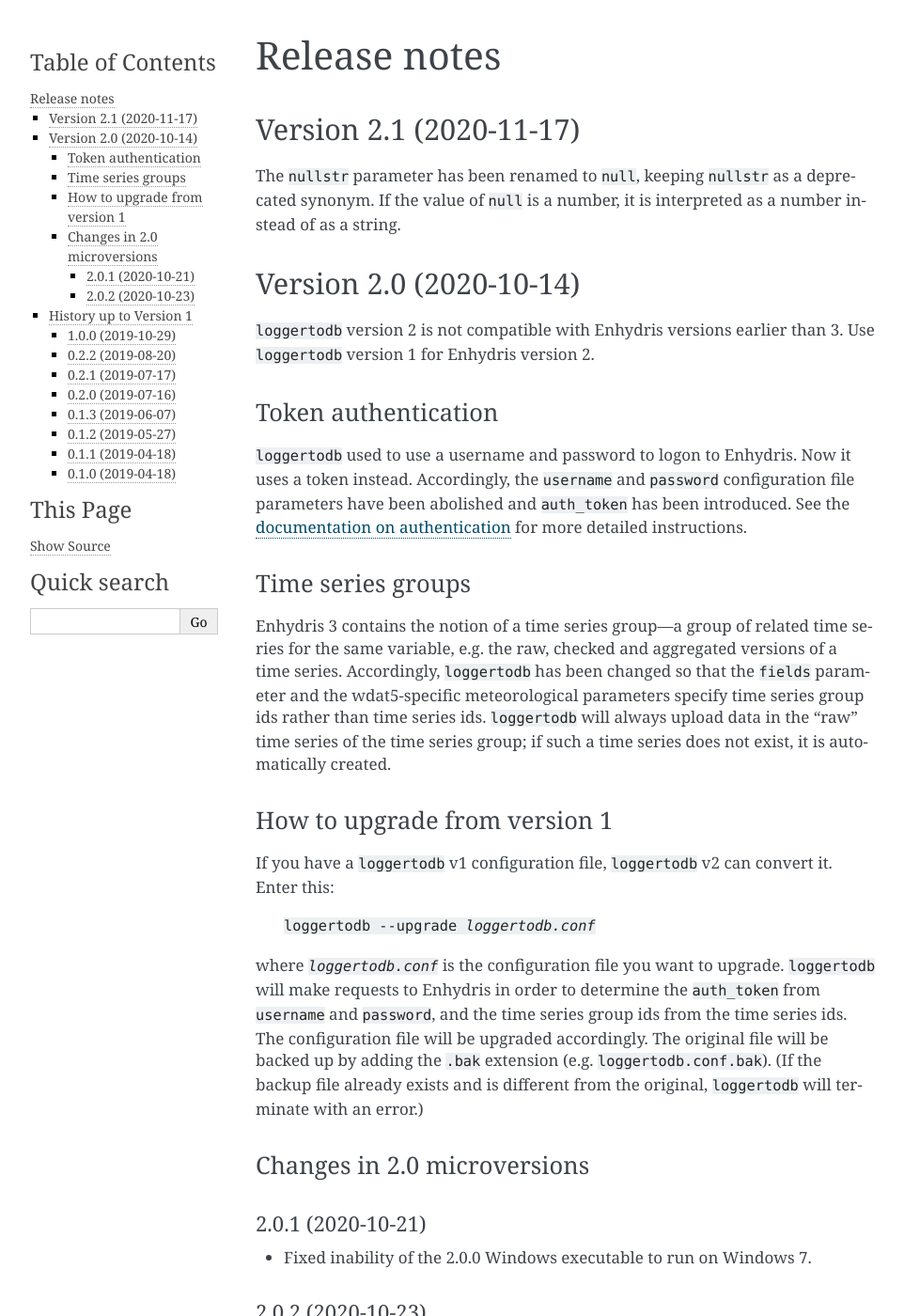
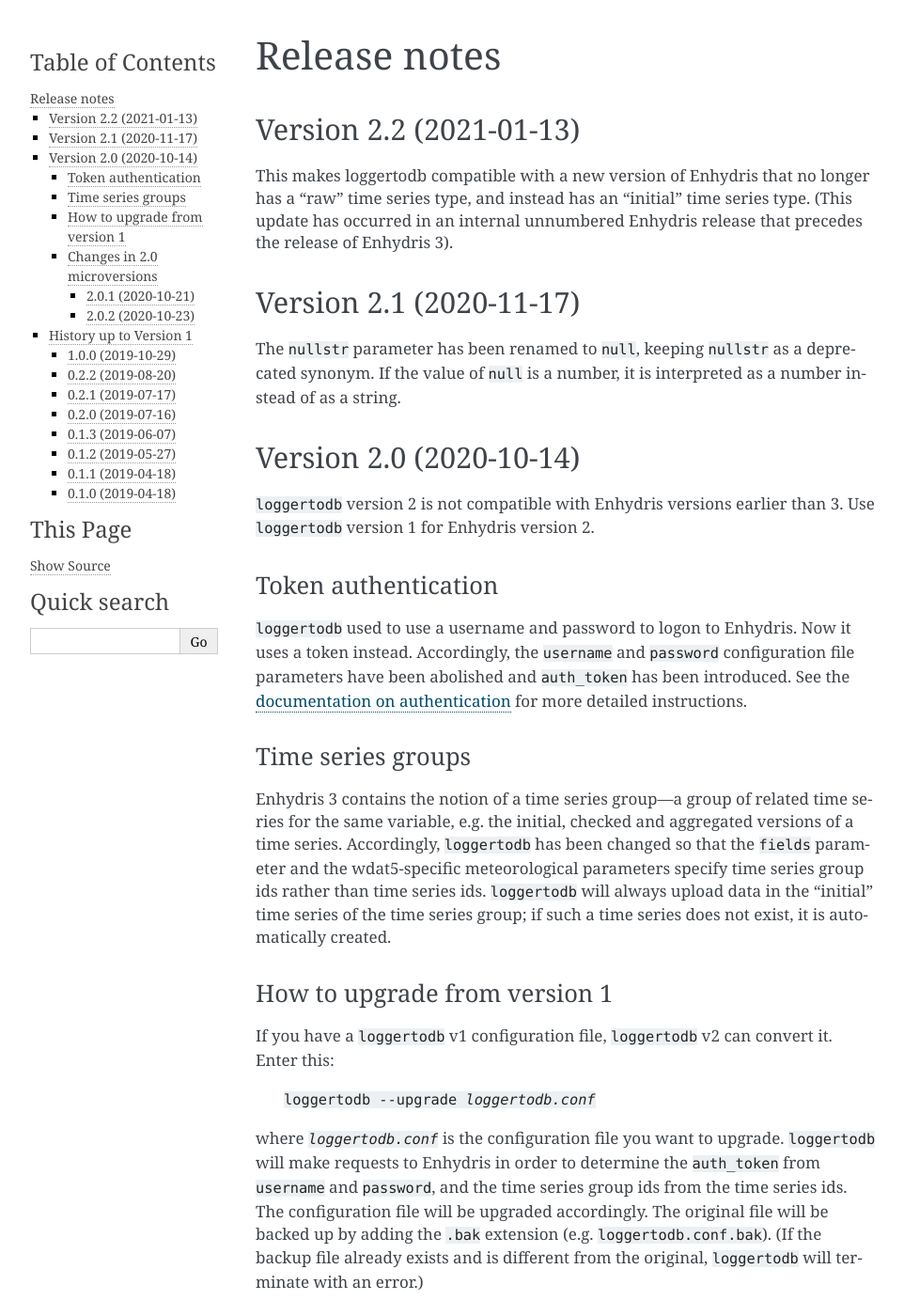
Before and after one commit to openmeteo/loggertodb, a Sphinx documentation site: the page built from docs/release-notes.rst, in a window 1280 px wide and 1400 px high. Shown: the whole window at 94% size, without its empty margins (148-1110 px from the left). Built offline with Sphinx 7.4.7, drawn with Linux system fonts in a browser that asks for light colours.

Commit message:
Use "initial" instead of "raw" time series (fixes #40)

```diff
--- a/docs/release-notes.rst
+++ b/docs/release-notes.rst
@@ -1,6 +1,14 @@
 =============
 Release notes
 =============
+
+Version 2.2 (2021-01-13)
+========================
+
+This makes loggertodb compatible with a new version of Enhydris that
+no longer has a "raw" time series type, and instead has an "initial"
+time series type. (This update has occurred in an internal unnumbered
+Enhydris release that precedes the release of Enhydris 3).
 
 Version 2.1 (2020-11-17)
 ========================
@@ -28,13 +36,13 @@
 ------------------
 
 Enhydris 3 contains the notion of a time series group—a group of related
-time series for the same variable, e.g. the raw, checked and aggregated
-versions of a time series. Accordingly, ``loggertodb`` has been changed
-so that the ``fields`` parameter and the wdat5-specific meteorological
-parameters specify time series group ids rather than time series ids.
-``loggertodb`` will always upload data in the "raw" time series of the time
-series group; if such a time series does not exist, it is automatically
-created.
+time series for the same variable, e.g. the initial, checked and
+aggregated versions of a time series. Accordingly, ``loggertodb`` has
+been changed so that the ``fields`` parameter and the wdat5-specific
+meteorological parameters specify time series group ids rather than time
+series ids.  ``loggertodb`` will always upload data in the "initial"
+time series of the time series group; if such a time series does not
+exist, it is automatically created.
 
 How to upgrade from version 1
 -----------------------------
--- a/docs/usage.rst
+++ b/docs/usage.rst
@@ -237,9 +237,9 @@
    and so on.
 
    Each time series group contains variations of the same time series,
-   such as raw, checked and aggregated. ``loggertodb`` uploads the data
-   to the "raw" time series of the group. If such a time series does not
-   exist, it is created.
+   such as initial, checked and aggregated. ``loggertodb`` uploads the
+   data to the "initial" time series of the group. If such a time series
+   does not exist, it is created.
 
 nfields_to_ignore
    This is used only in the ``simple`` format; it's an integer that
```
Also changed, not shown: 2 other files.
